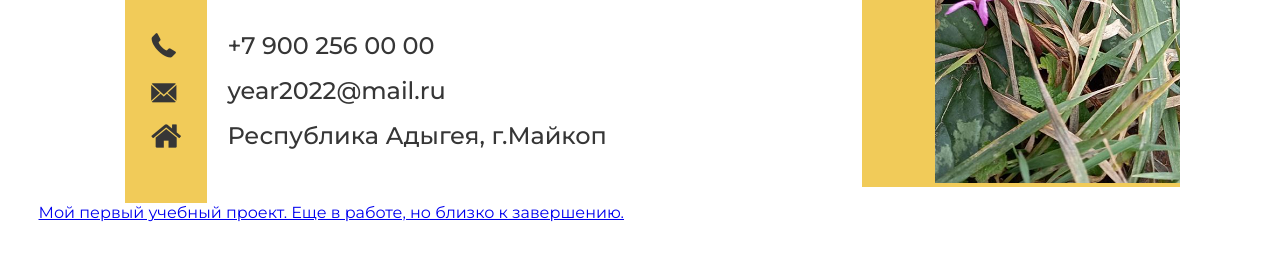
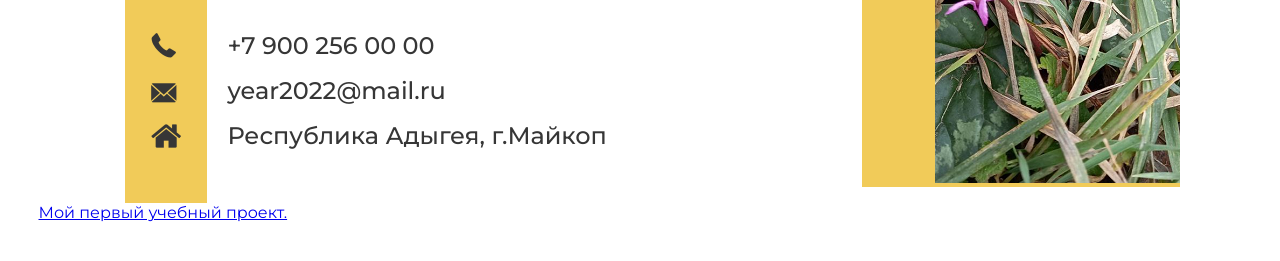
Before and after one commit to Semen2022/Semen2022.github.io, a plain HTML site: page index.html in a window 1280 px wide. Shown: the part 355-616 px from the top of the page. Drawn offline with Linux system fonts and the light colour scheme.

Commit message:
Ссылка на Cuda

```diff
--- a/index.html
+++ b/index.html
@@ -46,7 +46,7 @@
 
                 </div>
                 <div>
-                    <a href="https://semen2022.github.io/Cuda/">Мой первый учебный проект. Еще в работе, но близко к завершению.</a>
+                    <a href="https://semen2022.github.io/Cuda/">Мой первый учебный проект.</a>
                 </div>
             </main>
         <footer>
```
